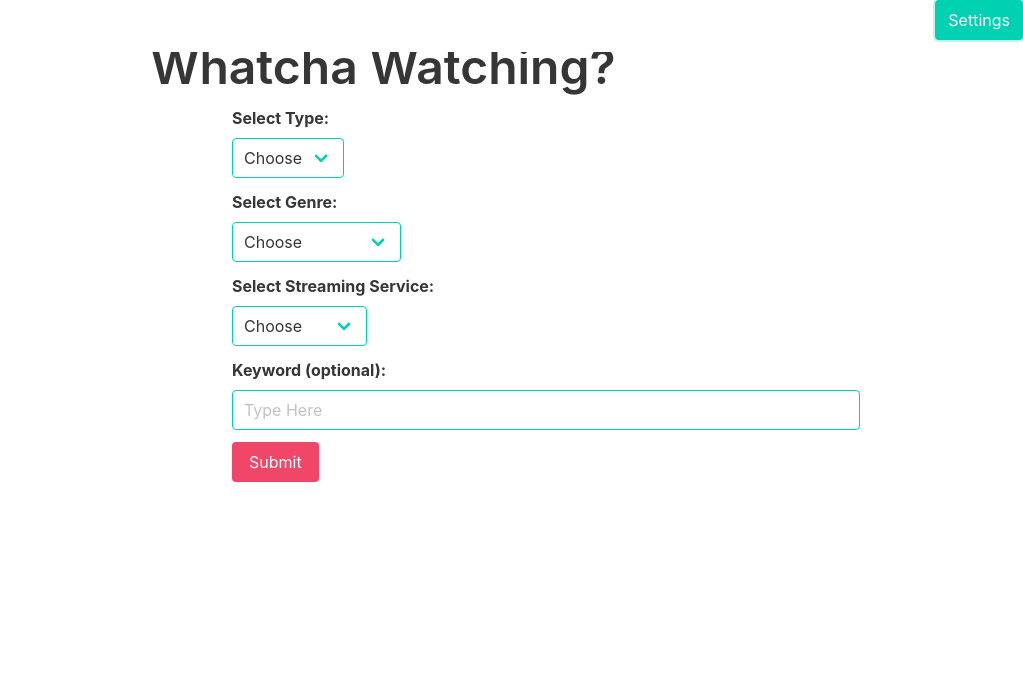
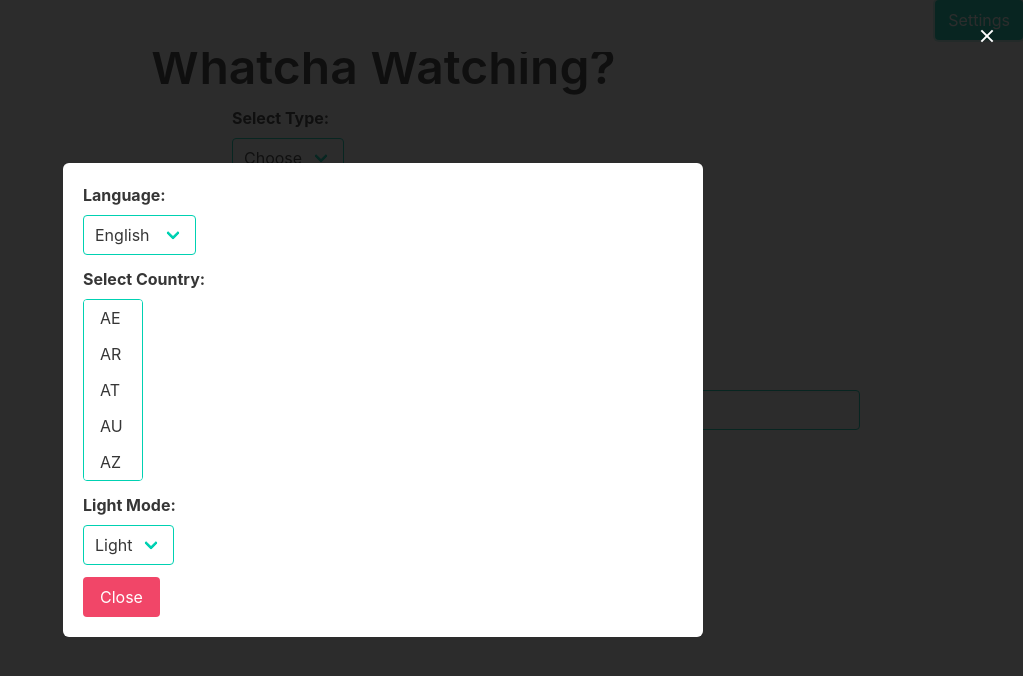
Before and after one commit to colinmchale/whatcha-watching, a React (Create React App) app: page / in a window 1280 px wide. Both pictures are taken after a click on the button "Settings". Shown: the top 676 px of the page, without its empty margins (257-1280 px from the left). Built offline with nearby package versions, Linux system fonts and the light colour scheme.

Commit message:
added modal form for settings and trying to get it to connect to StreamChoice

```diff
--- a/src/App.js
+++ b/src/App.js
@@ -8,7 +8,90 @@ function App() {
   const [language, setLanguage] = useState('en');
   const [lightMode, setLightMode] = useState('light');
 
+  let allCountries = ['AE', 'AR', 'AT', 'AU', 'AZ', 'BE', 'BG', 'BR', 'CA', 'CH', 'CL', 'CO', 'CY', 'CZ', 'DE', 'DK', 'EC', 'EE', 'ES', 'FI', 'FR', 'GB', 'GR', 'HK', 'HU', 'IE', 'ID', 'IL', 'IN', 'IS', 'IT', 'JP', 'KR', 'LT', 'LV', 'MD', 'MK', 'MX', 'MY', 'NL', 'NO', 'NZ', 'PA',  'PE', 'PH', 'PL', 'PT', 'RO', 'RS', 'RU', 'SE', 'SG', 'TH', 'TN', 'TR', 'UA', 'US', 'VE', 'VN', 'ZA']
 
+  const handleCountryChange = (event) => {
+    const { name, value } = event.target;
+    // console.log(name);
+    // console.log(value);
+    let lowerCountry = value.toLowerCase();
+    console.log(lowerCountry);
+    setCountry(lowerCountry);
+  };
+
+  const handleLanguageChange = (event) => {
+    const { name, value } = event.target;
+    // console.log(name);
+    // console.log(value);
+    let verbage = value.toLowerCase();
+    if (verbage === "english") {
+      setLanguage("en");
+    } else {
+      setLanguage("es");
+    }
+  };
+
+  const handleLightModeChange = (event) => {
+    const { name, value } = event.target;
+    // console.log(name);
+    // console.log(value);
+    let mode = value.toLowerCase();
+    console.log(mode);
+    setLightMode(mode);
+  };
+
+  document.addEventListener("DOMContentLoaded", () => {
+    // Functions to open and close a modal
+    function openModal($el) {
+      $el.classList.add("is-active");
+    }
+
+    function closeModal($el) {
+      $el.classList.remove("is-active");
+    }
+
+    function closeAllModals() {
+      (document.querySelectorAll(".modal") || []).forEach(($modal) => {
+        closeModal($modal);
+      });
+    }
+
+    // Add a click event on buttons to open a specific modal
+    (document.querySelectorAll(".js-modal-trigger") || []).forEach(
+      ($trigger) => {
+        const modal = $trigger.dataset.target;
+        const $target = document.getElementById(modal);
+        console.log($target);
+
+        $trigger.addEventListener("click", () => {
+          openModal($target);
+        });
+      }
+    );
+
+    // Add a click event on various child elements to close the parent modal
+    (
+      document.querySelectorAll(
+        ".modal-background, .modal-close, .modal-card-head .delete, .modal-card-foot .button"
+      ) || []
+    ).forEach(($close) => {
+      const $target = $close.closest(".modal");
+
+      $close.addEventListener("click", () => {
+        closeModal($target);
+      });
+    });
+
+    // Add a keyboard event to close all modals
+    document.addEventListener("keydown", (event) => {
+      const e = event || window.event;
+
+      if (e.keyCode === 27) {
+        // Escape key
+        closeAllModals();
+      }
+    });
+  });
 
   return (
     <div>
@@ -27,12 +110,83 @@ function App() {
             </a>
           </div>
         </div> */}
-          <button className="navbar-end navbar-item js-modal-trigger button is-primary" data-target="modal-js-example">
+          <button
+            className="navbar-end navbar-item js-modal-trigger button is-primary"
+            data-target="modal-js-example"
+          >
             Settings
           </button>
         </nav>
       </div>
       <SearchArea country={country} language={language} />
+
+      <div id="modal-js-example"  className="modal">
+        <div  className="modal-background"></div>
+
+        <div  className="modal-content">
+          <div  className="box">
+          <div className="field">
+            <label className="label">Language:</label>
+            <div className="control">
+              <div className="select is-primary">
+                <select onChange={handleLanguageChange}>
+                  <option>English</option>
+                  <option>Espanol</option>
+                </select>
+              </div>
+            </div>
+          </div>
+
+          <div className="field">
+            <label className="label">Select Country:</label>
+            <div className="control">
+              <div className="select is-multiple is-primary">
+                <select multiple size="5" onChange={handleCountryChange}>
+                  <option hidden>Choose</option>
+                  {/* <option>Action</option>
+                  <option>Adventure</option>
+                  <option>Animation</option>
+                  <option>Comedy</option>
+                  <option>Crime</option>
+                  <option>Drama</option>
+                  <option>Fantasy</option>
+                  <option>History</option>
+                  <option>Horror</option>
+                  <option>Mystery</option>
+                  <option>Romance</option>
+                  <option>Science Fiction</option>
+                  <option>Thriller</option>
+                  <option>Western</option> */}
+                  {allCountries.map(allCountry => <option key={allCountry}> {allCountry}</option> )}
+                </select>
+              </div>
+            </div>
+          </div>
+
+          <div className="field">
+            <label className="label">Light Mode:</label>
+            <div className="control">
+              <div className="select is-primary">
+                <select onChange={handleLightModeChange}>
+                  <option>Light</option>
+                  <option>Dark</option>
+                </select>
+              </div>
+            </div>
+          </div>
+
+          <div className="field is-grouped">
+            <div className="control">
+              <button className="button is-danger">
+                Close
+              </button>
+            </div>
+          </div>
+          </div>
+        </div>
+
+        <button  className="modal-close is-large" aria-label="close"></button>
+      </div>
     </div>
   );
 }
--- a/src/components/StreamChoice.js
+++ b/src/components/StreamChoice.js
@@ -1,4 +1,4 @@
-import React from "react";
+import React, { useEffect } from "react";
 
 
 const StreamChoice = ({ country }) => {
@@ -17,13 +17,17 @@ const StreamChoice = ({ country }) => {
 
     let disneyMubiPrime = ['RO', 'TR'];
 
-    // let disneyAndPrime = ["CO"];
+    // let disneyAndPrime = ['CO'];
 
     // let prime = ['IS'];
 
     let netflix = ['HU', 'EC', 'ID', 'KR', 'LT', 'MY', 'PE', 'VE'];
 
+    useEffect(() => {
+        checkCountry(country);
+      }, [1000]);
 
+    function checkCountry() {
         for (let i = 0; i < allNotUS.length; i++) {
             const element = allNotUS[i];
             if (country === element) {
@@ -73,6 +77,7 @@ const StreamChoice = ({ country }) => {
                 whichCountryGroup = 9;
             }
         };
+    }
 
 
     if (whichCountryGroup === 1) {
@@ -102,7 +107,7 @@ const StreamChoice = ({ country }) => {
             <option>Prime</option>
             </>
         )
-    }else if (whichCountryGroup === 4) {
+    } else if (whichCountryGroup === 4) {
         return(
             <>
             <option>Apple</option>
@@ -110,14 +115,14 @@ const StreamChoice = ({ country }) => {
             <option>Prime</option>
             </>
         )
-    }else if (whichCountryGroup === 5) {
+    } else if (whichCountryGroup === 5) {
         return(
             <>
             <option>Mubi</option>
             <option>Prime</option>
             </>
         )
-    }else if (whichCountryGroup === 6) {
+    } else if (whichCountryGroup === 6) {
         return(
             <>
             <option>Disney</option>
@@ -125,26 +130,26 @@ const StreamChoice = ({ country }) => {
             <option>Prime</option>
             </>
         )
-    }else if (whichCountryGroup === 7) {
+    } else if (whichCountryGroup === 7) {
         return(
             <>
             <option>Disney</option>
             <option>Prime</option>
             </>
         )
-    }else if (whichCountryGroup === 8) {
+    } else if (whichCountryGroup === 8) {
         return(
             <>
             <option>Prime</option>
             </>
         )
-    }else if (whichCountryGroup === 9) {
+    } else if (whichCountryGroup === 9) {
         return(
             <>
             <option>Netflix</option>
             </>
         )
-    }else {
+    } else {
         return(
             <>
             <option>Apple</option>
```
Lines whose indentation alone changed are shown as unchanged.
